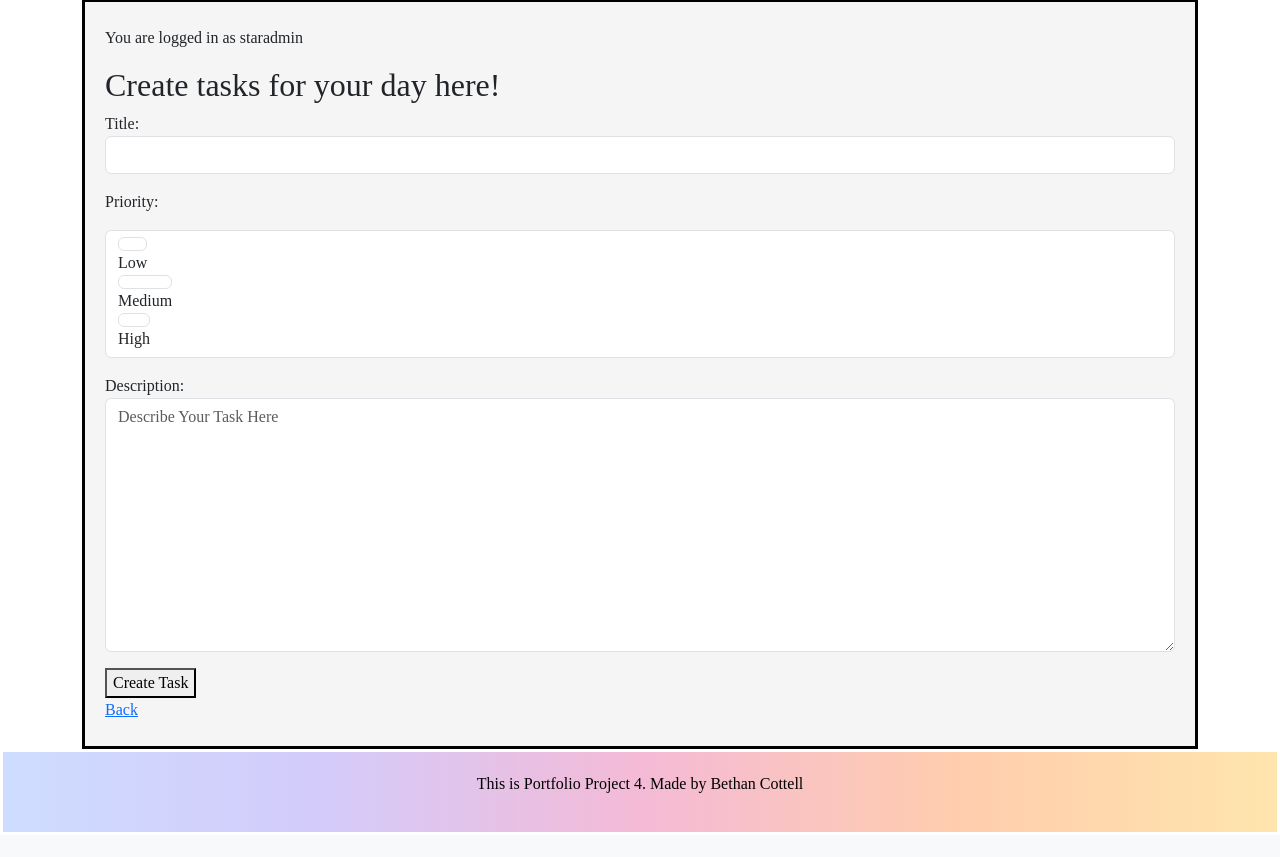
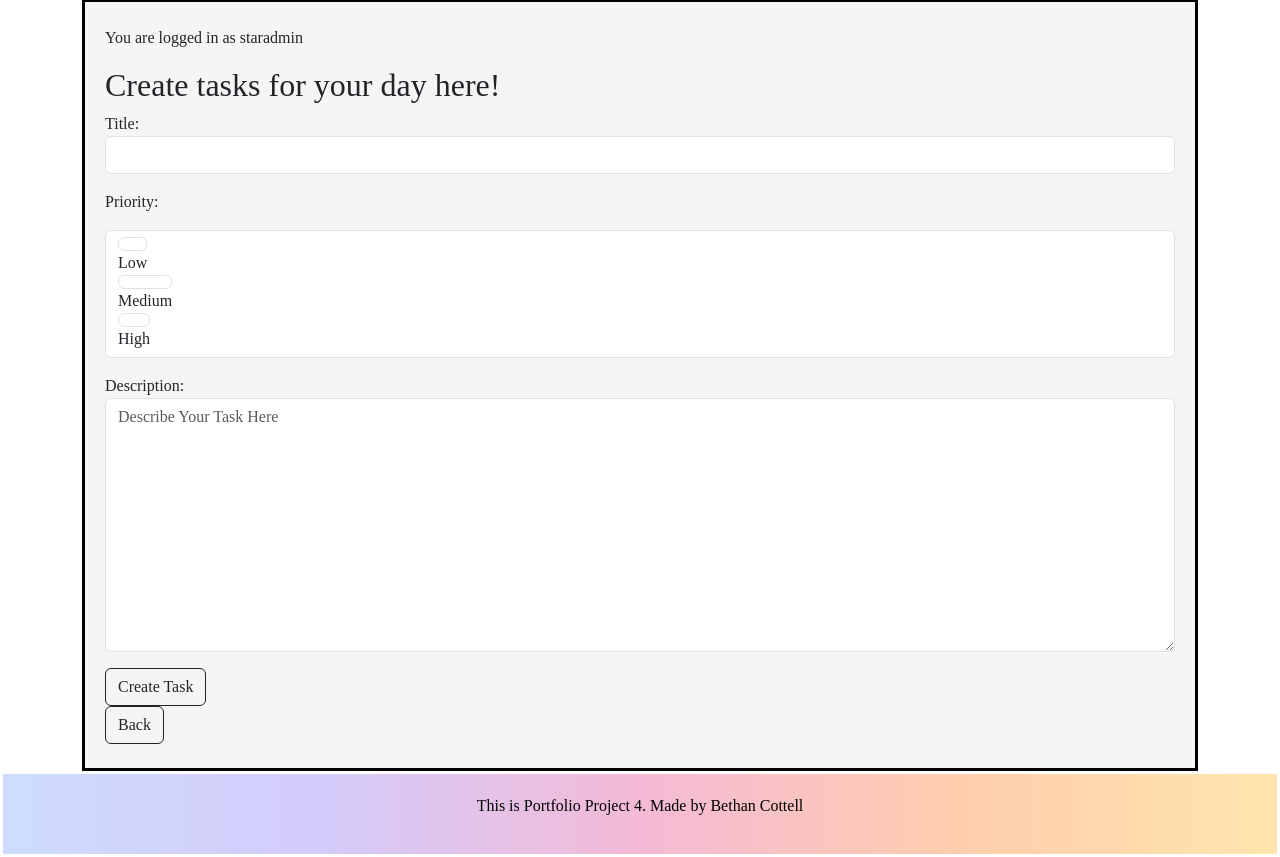
Before and after one commit to BeeBeeBethC/Starplanner-PP4, a Django app: page /create/ in a window 1280 px wide. Shown: the part 289-1146 px from the top of the page. Before the commit the page ends 1121 px from the top, so only its background shows below. Run offline with Django 4.2, Linux system fonts and the light colour scheme; a user stored in the database is signed in; some web fonts are replaced.

Commit message:
adjusted buttons

```diff
--- a/templates/base.html
+++ b/templates/base.html
@@ -29,7 +29,7 @@
     </div>
     <nav class="navbar navbar-expand-md bg-body-tertiary">
         <div class="container-fluid">
-            <button class="navbar-toggler fs-4" type="button" data-bs-toggle="collapse" data-bs-target="#navbarNavAltMarkup" aria-controls="navbarNavAltMarkup" aria-expanded="false" aria-label="Toggle navigation">
+            <button class="navbar-toggler" type="button" data-bs-toggle="collapse" data-bs-target="#navbarNavAltMarkup" aria-controls="navbarNavAltMarkup" aria-expanded="false" aria-label="Toggle navigation">
                 <span class="navbar-toggler-icon"></span>
             </button>
         <div class="collapse navbar-collapse" id="navbarNavAltMarkup">
--- a/templates/create_task.html
+++ b/templates/create_task.html
@@ -12,8 +12,8 @@ Create Task
     <form method="POST">
         {% csrf_token %}
         {{ form.as_p }}
-        <button type="submit">Create Task</button>
+        <button type="submit" class="btn btn-outline-dark">Create Task</button>
     </form>
-    <a href="{% url 'read' %}">Back</a>
+    <a href="{% url 'read' %}" class="btn btn-outline-dark">Back</a>
 </div>
 {% endblock %}
--- a/templates/update_task.html
+++ b/templates/update_task.html
@@ -13,8 +13,8 @@ Update Task
     <form method="POST">
         {% csrf_token %}
         {{ form.as_p }}
-        <button type="submit">Update Task</button>
+        <button type="submit" class="btn btn-outline-dark">Update Task</button>
     </form>
-    <a href="{% url 'read' %}">Back</a>
+    <a href="{% url 'read' %}" class="btn btn-outline-dark">Back</a>
 </body>
 {% endblock %}
```
